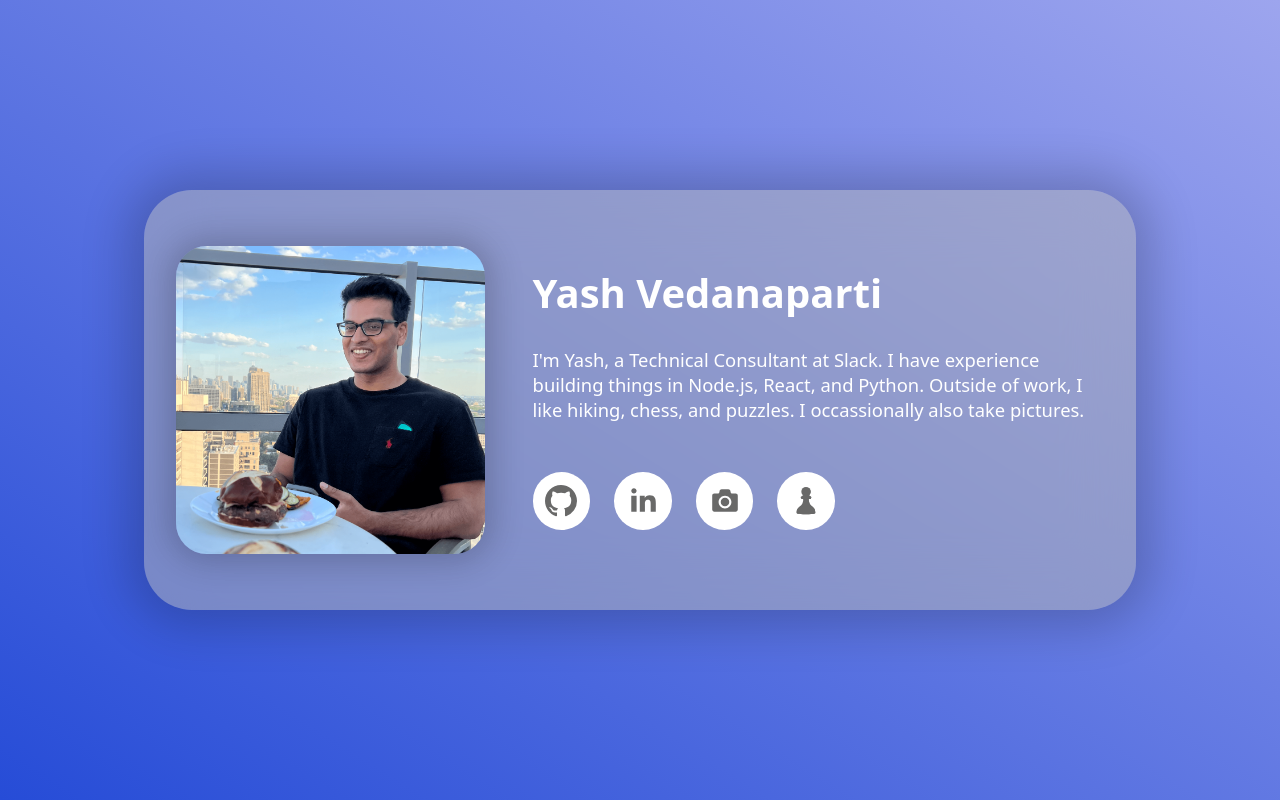
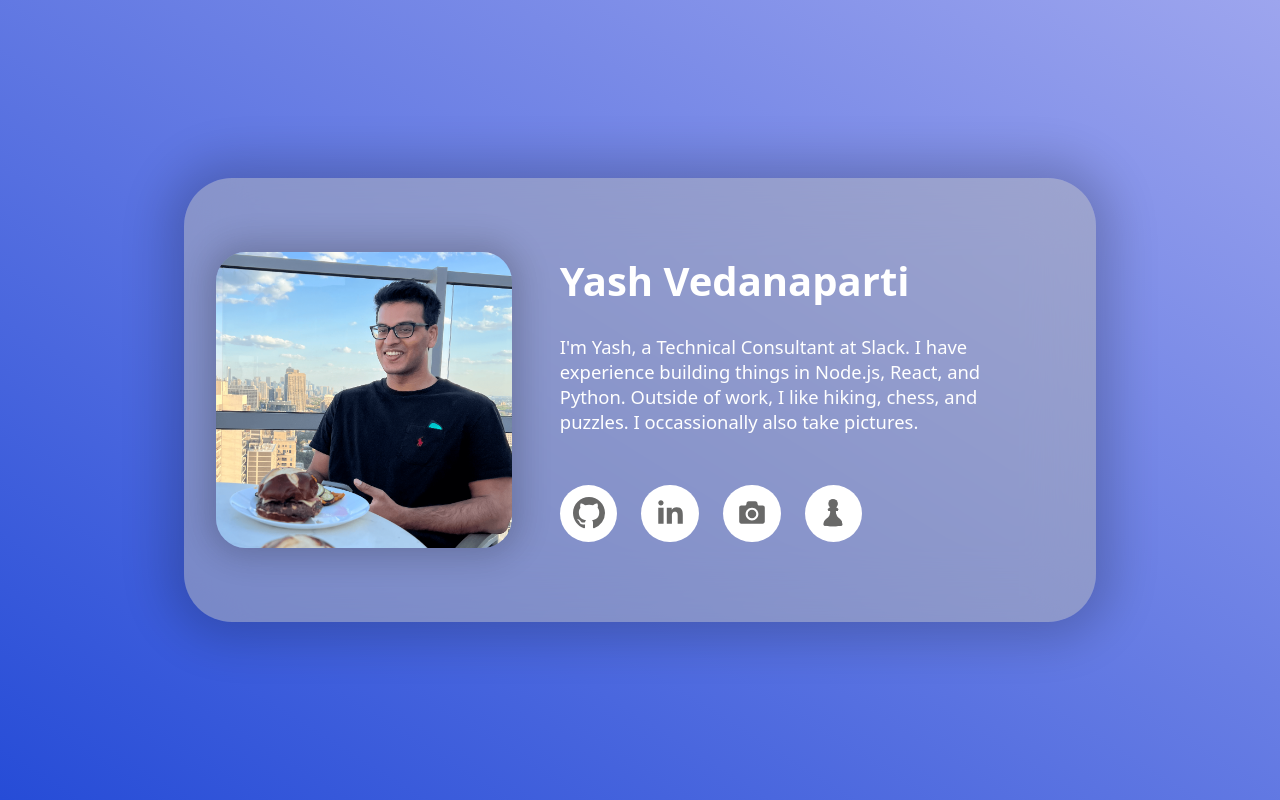
Before and after one commit to yashv19/personal-website-react, a React (Create React App) app: page / in a window 1280 px wide. Built offline with nearby package versions, Linux system fonts and the light colour scheme.

Commit message:
h1 sizing fix

```diff
--- a/src/App.css
+++ b/src/App.css
@@ -21,7 +21,7 @@
 @media only screen and (min-width: 868px) {
 	.contactCard {
 		flex-direction: row;
-    width: 60rem;
+    width: 55rem;
 	}
 
   .contactCardInfo {
```
